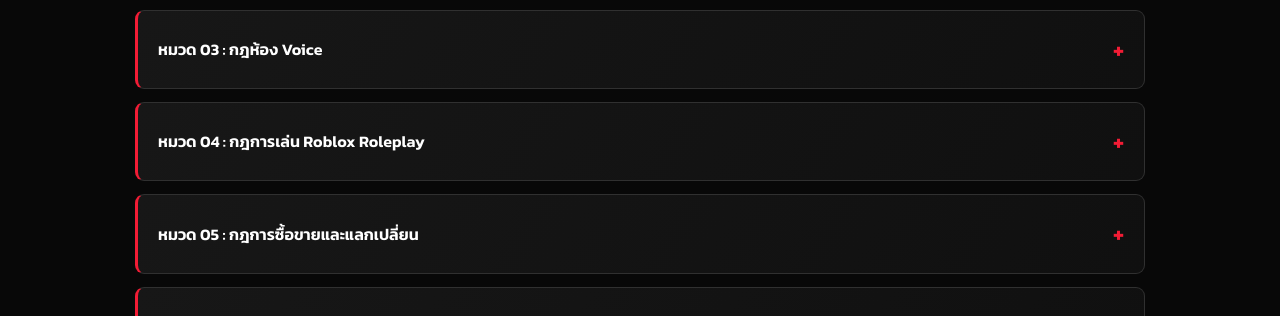
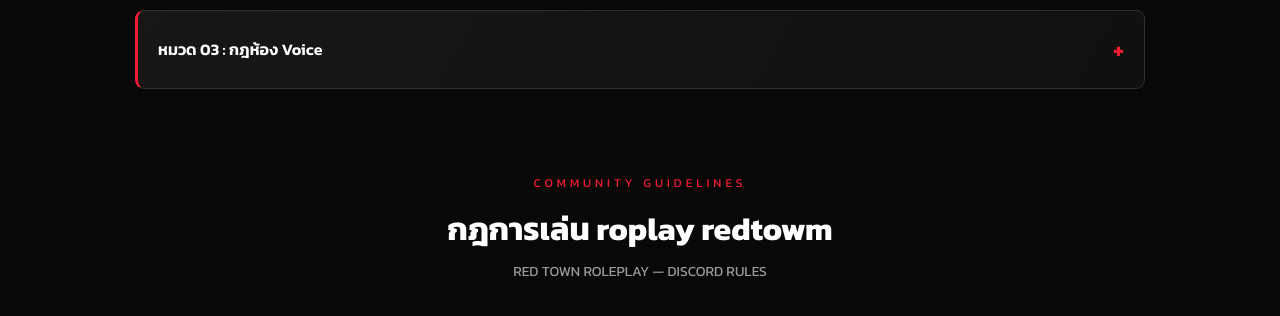
Before and after one commit to redtowm218-code/REDTOWM-, a plain HTML site: page index.html in a window 1280 px wide. Shown: the part 2133-2449 px from the top of the page. Drawn offline with Linux system fonts and the light colour scheme.

Commit message:
Update index.html

```diff
--- a/index.html
+++ b/index.html
@@ -444,6 +444,14 @@ footer strong{color:var(--red);letter-spacing:3px}
     </div>
   </details>
 
+
+<section class="main" id="discord">
+  <div class="section-head">
+    <small>COMMUNITY GUIDELINES</small>
+    <h2>กฎการเล่น roplay redtowm </h2>
+    <p>RED TOWN ROLEPLAY — DISCORD RULES</p>
+  </div>
+
   <details class="rule-group">
     <summary>หมวด 04 : กฎการเล่น Roblox Roleplay</summary>
     <div class="rule-content">
@@ -518,11 +526,6 @@ footer strong{color:var(--red);letter-spacing:3px}
       <p>08. ห้ามใช้ชุดที่มีเอฟเฟกต์หรือเครื่องประดับที่รบกวนผู้เล่นคนอื่น</p>
       <p>09. ผู้เล่นต้องแต่งกายให้เหมาะสมกับบทบาทและสถานการณ์ภายในเมือง</p>
 
-
-
-
-
-
   <details class="rule-group">
     <summary> บทลงโทษหากผู้เล่นฝ่าฝืนกฎระเบียบการแต่งกาย ทางทีมงานสามารถพิจารณาดำเนินการตามความเหมาะสม ดังนี้</summary>
     <div class="rule-content">
@@ -534,6 +537,12 @@ footer strong{color:var(--red);letter-spacing:3px}
         <div class="punish-card"><strong>05</strong><span>Permanent Ban<br>กรณีทำผิดซ้ำหรือเจตนาฝ่าฝืน อาจพิจารณาแบนจากเมือง</span></div>
       </div>
 
+<section class="main" id="discord">
+  <div class="section-head">
+    <small>COMMUNITY GUIDELINES</small>
+    <h2>กฎการเล่นลูปหรือกิจกรรม </h2>
+    <p>RED TOWN ROLEPLAY — DISCORD RULES</p>
+  </div>
 
   <details class="rule-group">
     <summary>หมวด 09 : บทลงโทษ (Punishment System)</summary>
```
